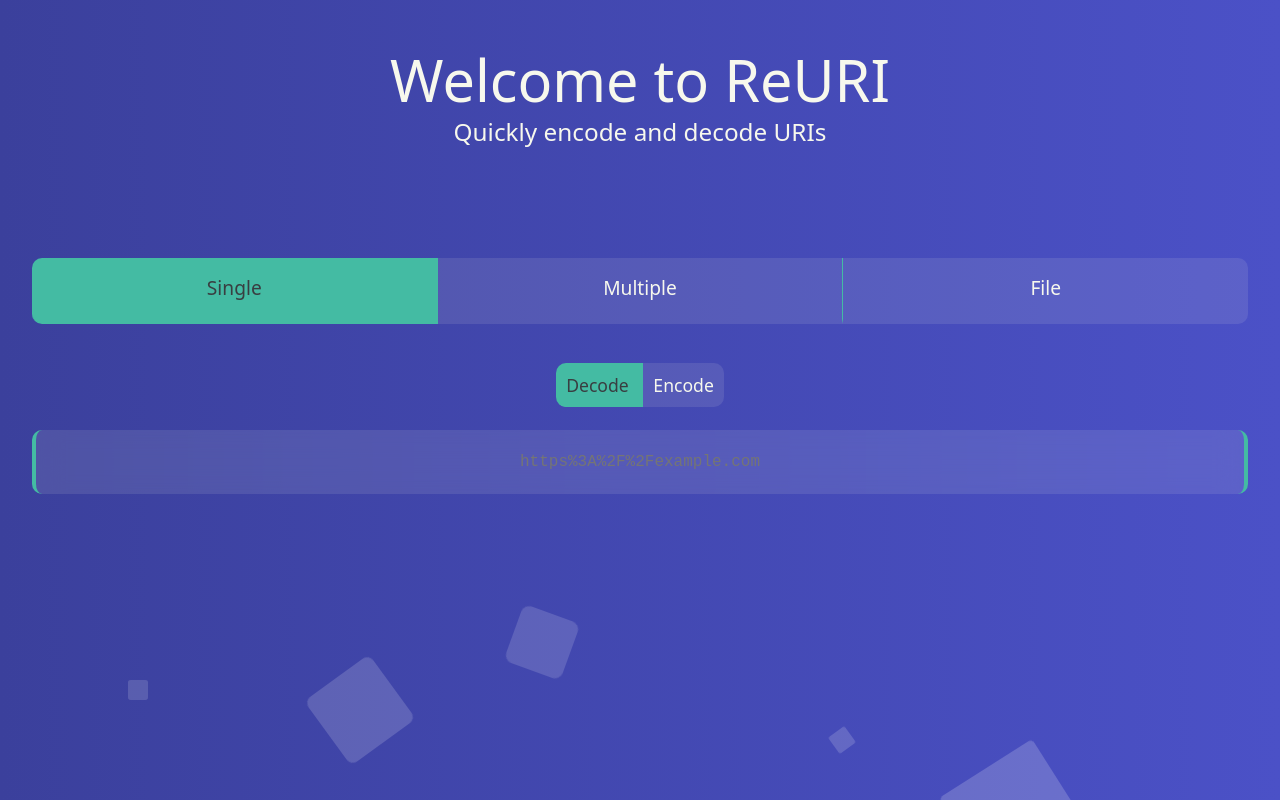
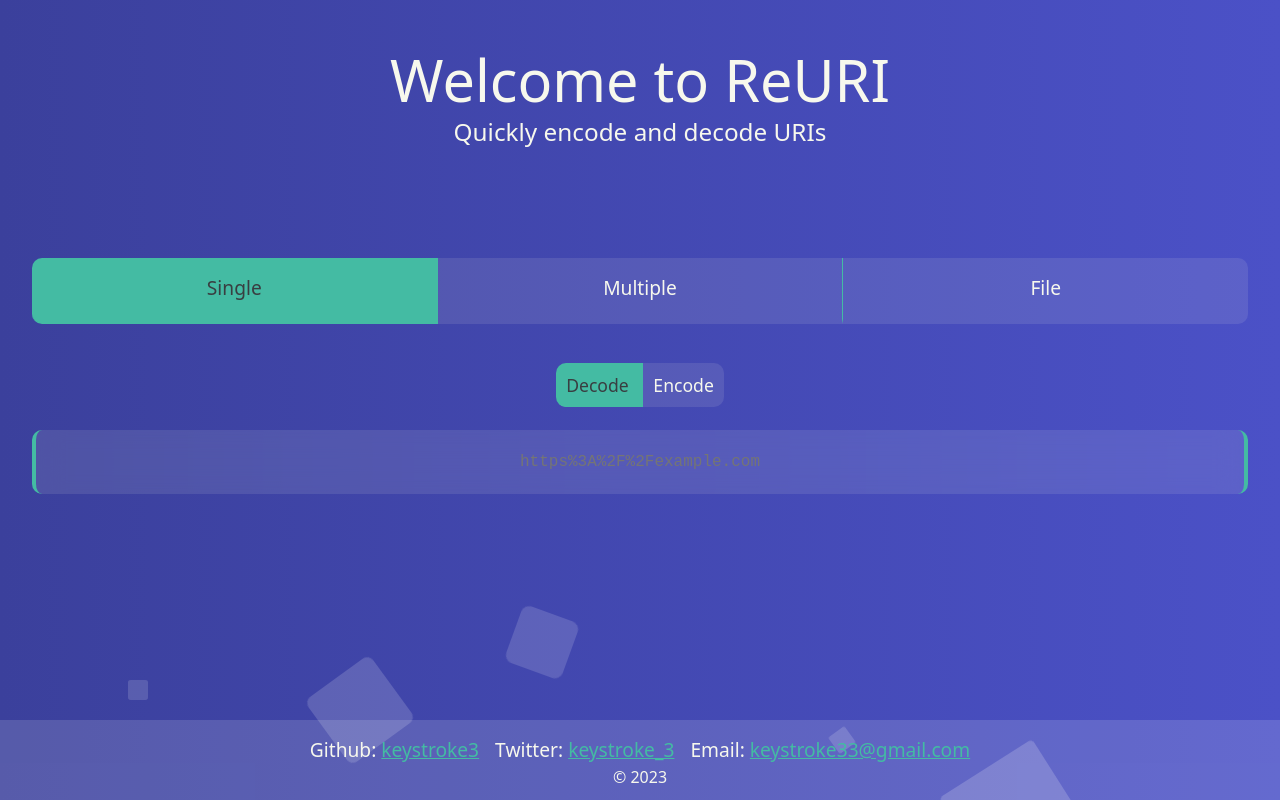
Before and after one commit to keystroke3/ReURI, a Vue app: page / in a window 1280 px wide. Built offline with nearby package versions, Linux system fonts and the light colour scheme.

Commit message:
Add back footer for fixes

```diff
--- a/src/App.vue
+++ b/src/App.vue
@@ -64,8 +64,25 @@ watch(activeTab, (from, to) => {
         <li></li>
       </ul>
     </div>
+    <footer>
+      <ul>
+        <li>
+          Github:
+          <a href="http://github.com/keystroke3" target="_blank" rel="noopener noreferrer">keystroke3</a>
+        </li>
+        <li>
+          Twitter:
+          <a href="http://twitter.com/keystroke_3" target="_blank" rel="noopener noreferrer">keystroke_3</a>
+        </li>
+        <li>
+          Email:
+          <a href="mailto:keystroke33@gmail.com">keystroke33@gmail.com</a>
+        </li>
+      </ul>
+      <p>© {{ new Date().getFullYear() }}</p>
+    </footer>
+  </div>
 
-  </div>
 </template>
 
 <style scoped lang="scss">
```
